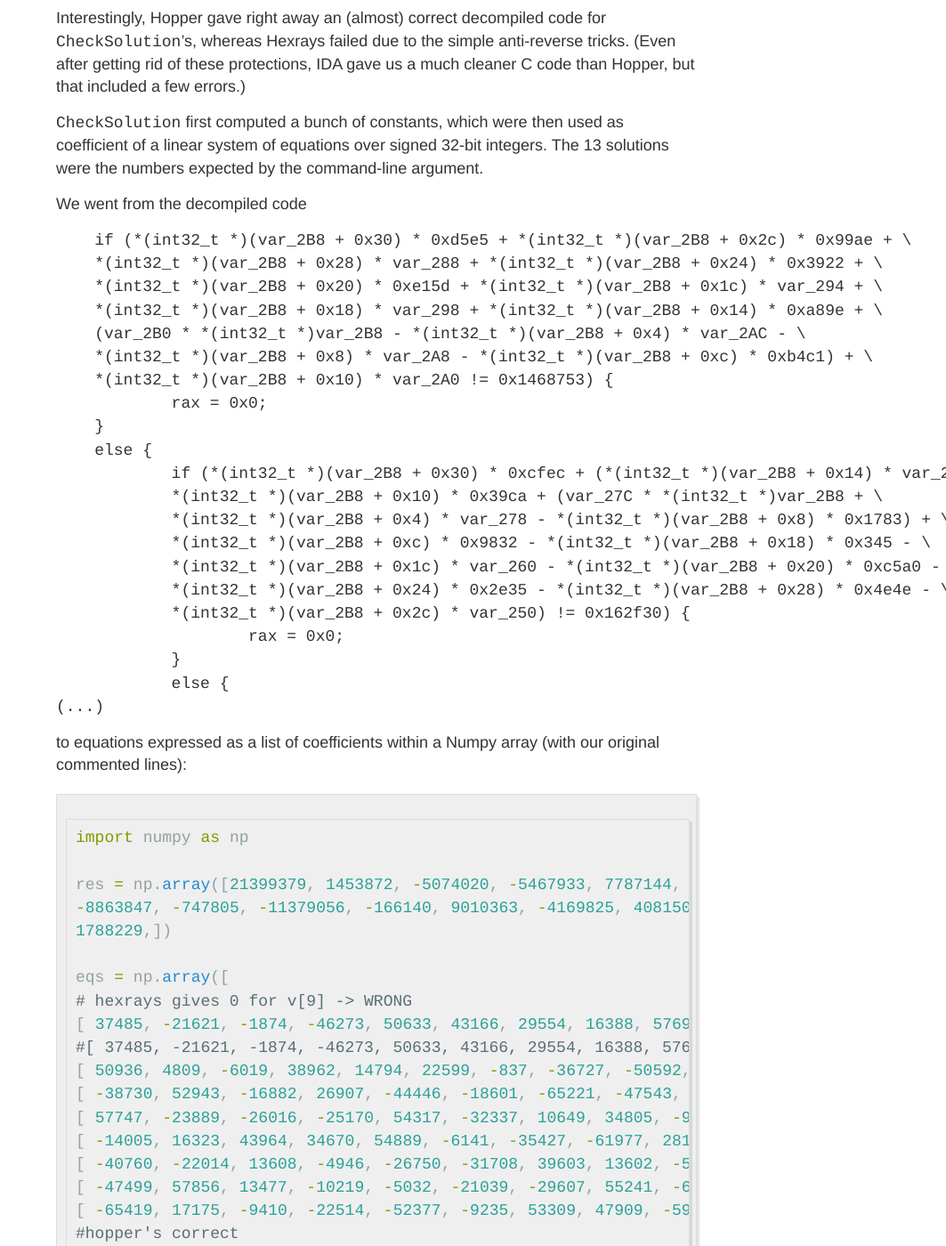
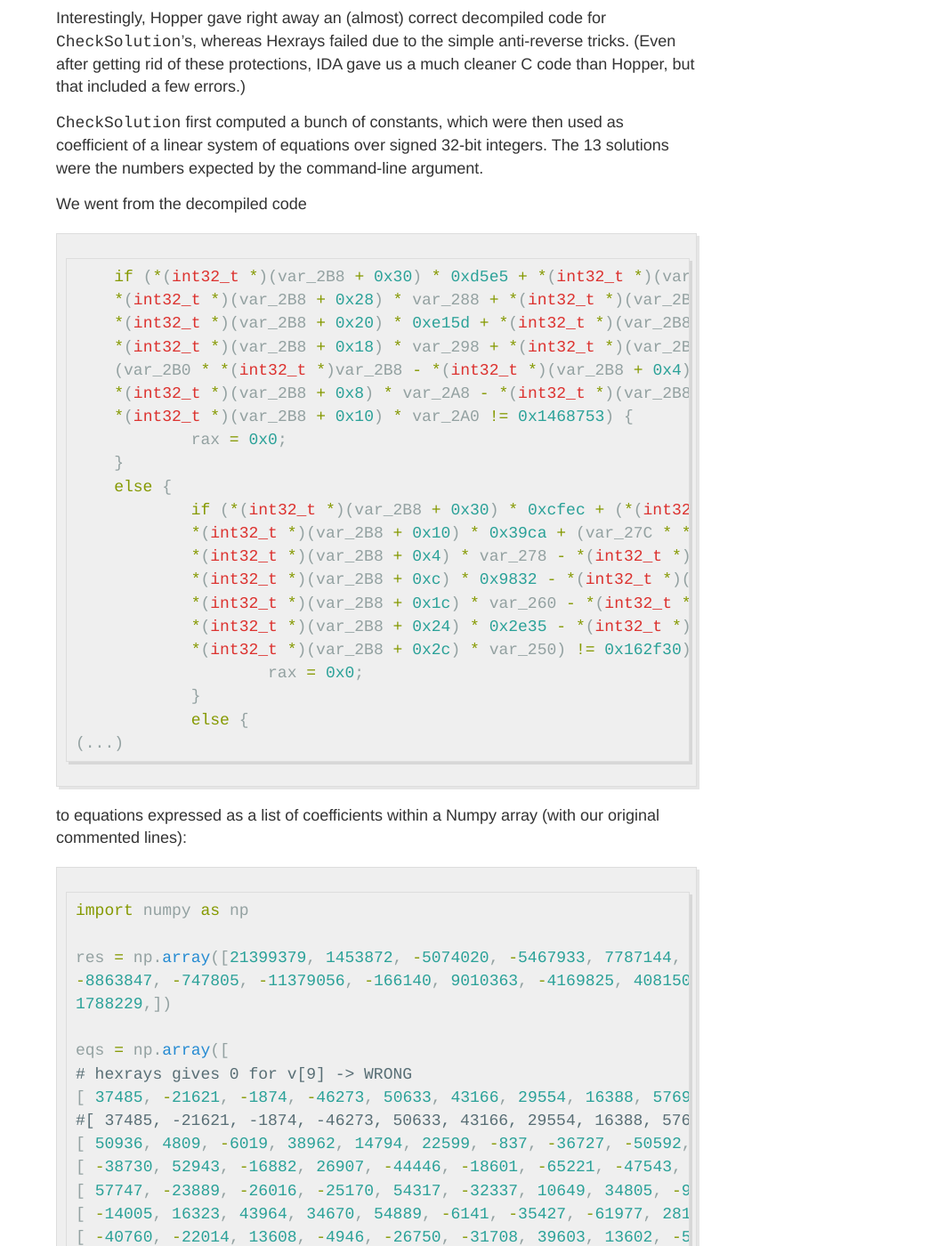
Before and after one commit to duksctf/duksctf.github.io, a Jekyll site: the page built from _posts/2016-05-23-DCquals2016-baby-re.md, in a window 1280 px wide and 1400 px high, scrolled down 1955 px. Shown: the whole window at 89% size, without its empty margins (217-1280 px from the left). Built offline with Jekyll 4.4.1, drawn with Linux system fonts in a browser that asks for light colours; some of the changed text lies outside the part shown.

Commit message:
code coloring

````diff
--- a/_posts/2016-05-23-DCquals2016-baby-re.md
+++ b/_posts/2016-05-23-DCquals2016-baby-re.md
@@ -28,7 +28,7 @@ Validations: a lot
 
 We're given the binary of a remote service:
 
-```
+```bash
 $ file baby-re
 baby-re: ELF 64-bit LSB executable, x86-64, version 1 (SYSV),
 dynamically linked (uses shared libs), for GNU/Linux 2.6.32, not
@@ -38,7 +38,7 @@ stripped
 This asks for 13 inputs, and then returns `Wrong`, unless we give it
 the right input.
 
-```
+```bash
 $ ./baby-re
 Var[0]: 1
 Var[1]: 2
@@ -75,7 +75,7 @@ argument.
 
 We went from the decompiled code
 
-```C
+```c
     if (*(int32_t *)(var_2B8 + 0x30) * 0xd5e5 + *(int32_t *)(var_2B8 + 0x2c) * 0x99ae + \
     *(int32_t *)(var_2B8 + 0x28) * var_288 + *(int32_t *)(var_2B8 + 0x24) * 0x3922 + \
     *(int32_t *)(var_2B8 + 0x20) * 0xe15d + *(int32_t *)(var_2B8 + 0x1c) * var_294 + \
````
